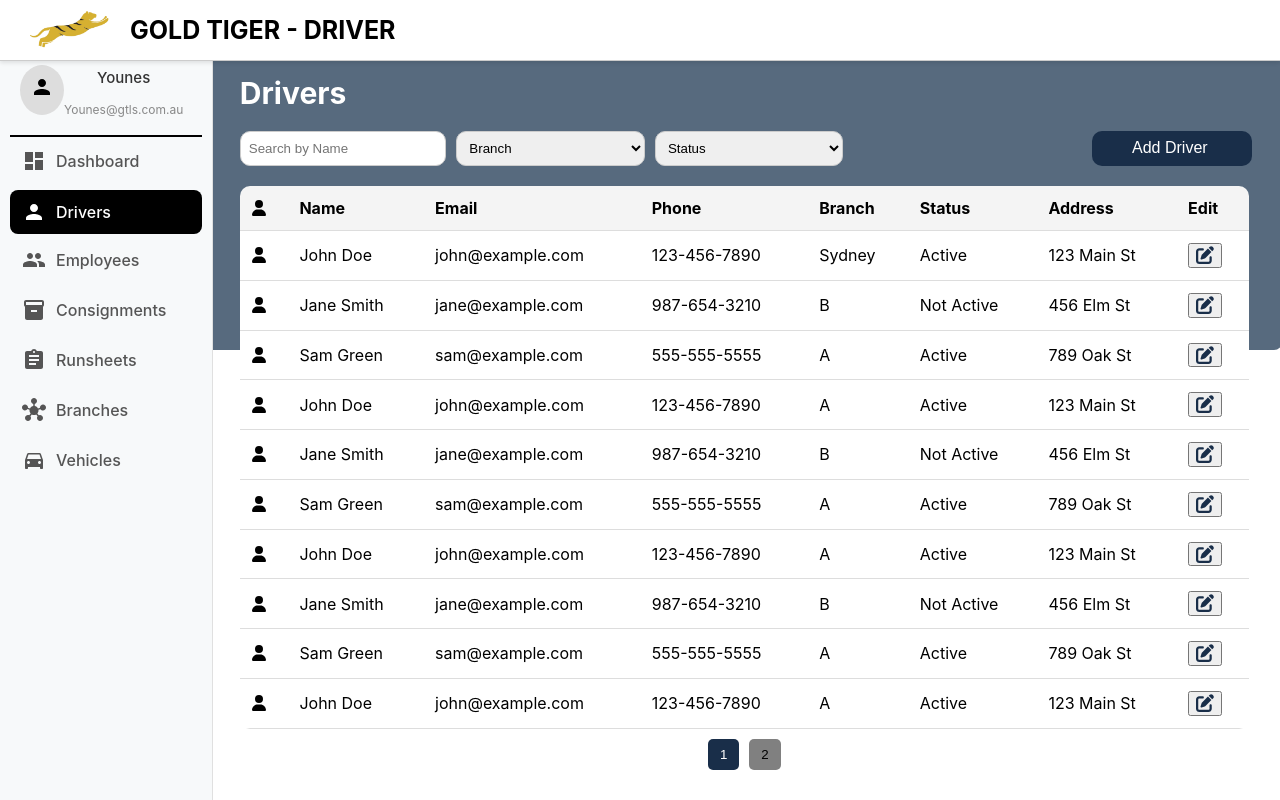
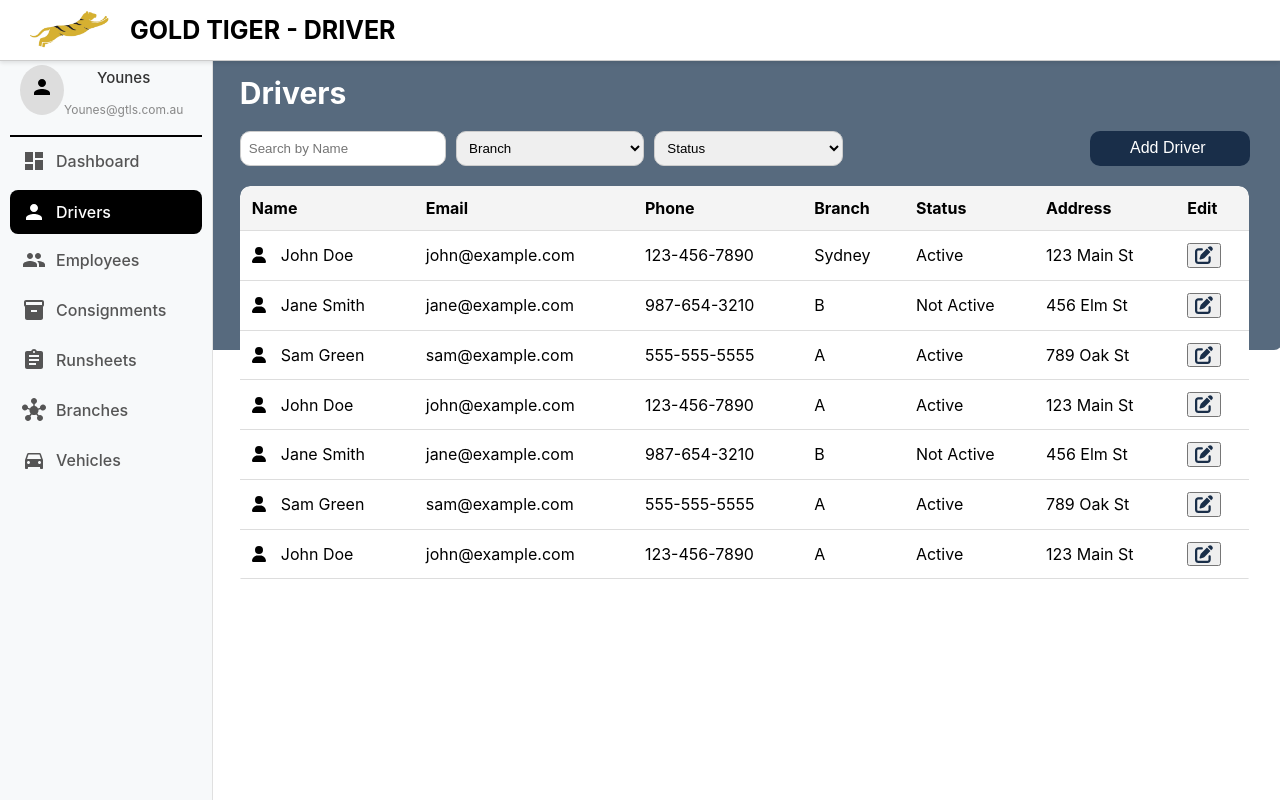
Before and after one commit to 202205670/Admin-Dashboard, a React (Create React App) app: page /drivers in a window 1280 px wide. Built offline with nearby package versions, Linux system fonts and the light colour scheme.

Commit message:
Your commit message

```diff
--- a/src/components/PageWrapper/PageWrapper.css
+++ b/src/components/PageWrapper/PageWrapper.css
@@ -61,7 +61,7 @@
   margin-left: auto;
   white-space: nowrap;
   width: 160px;
-  margin-right: 15px;
+  margin-right: 17px;
   height: 35px;
   padding-right: 10px;
   padding-bottom: 3px;
--- a/src/components/PageWrapper/PageWrapper.jsx
+++ b/src/components/PageWrapper/PageWrapper.jsx
@@ -64,11 +64,12 @@ const PageWrapper = ({
             <select
               value={branch}
               onChange={handleBranchChange} // Trigger branch handler on change
-              className="branchSelect"
+              className={`branchSelect ${branch ? "selected" : ""}`}
             >
-              <option value="" disabled>
+              <option value="" >
                 {placeholders.branch || "Branch"}
               </option>
+
               <option value="Sydney">Sydney</option>
               <option value="Brisbane">Brisbane</option>
               <option value="Melbourne">Melbourne</option>
@@ -80,7 +81,7 @@ const PageWrapper = ({
             <select
               value={status}
               onChange={handleStatusChange} // Trigger status handler on change
-              className="statusSelect"
+              className={`statusSelect ${status ? "selected" : ""}`}
             >
               <option value="" disabled>
                 {placeholders.status || "Status"}
--- a/src/components/Table/TableComponent.css
+++ b/src/components/Table/TableComponent.css
@@ -1,19 +1,19 @@
 /* Container for the table */
 .table-container {
-  padding-left: 20px;
+  margin-left: 20px;
   margin-right: 18px;
-
+  max-height: 400px; /* Set a fixed height to make the table scrollable */
+  overflow-y: auto; /* Enables vertical scrolling within the container */
+  overflow-x: auto; /* Enables horizontal scrolling if needed on smaller screens */
+  border-radius: 10px; /* Matches the table's rounded corners */
 }
 
 /* Table styles */
 .custom-table {
   width: 100%;
   border-collapse: collapse;
-
+  border-radius: 10px;
   overflow: hidden; /* Keep the rounded corners effect */
- border-radius: 10px;
-
-
 }
 
 .custom-table th,
@@ -31,11 +31,25 @@
   background-color: #fff;
 }
 
+/* Table row hover effect */
+.custom-table tr:hover td {
+  background-color: #f1f1f1; /* Light gray on hover */
+}
+
+/* First column with icon and name */
+
+
+
+/* Icon styling */
+.row-icon {
+ padding-right: 15px;
+}
+
+/* Edit icon */
 .edit-icon {
   cursor: pointer;
-  color:#192e49; /* Add a blue color to the FontAwesome edit icon */
+  color: #192e49; /* Add a blue color to the FontAwesome edit icon */
   font-size: 18px; /* Adjust the icon size */
-
 }
 
 /* Pagination styles */
@@ -53,6 +67,12 @@
   cursor: pointer;
   border-radius: 5px;
   margin-bottom: 30px;
+  transition: background-color 0.3s; /* Smooth transition for hover */
+}
+
+.pagination button:hover {
+  background-color: #333; /* Darken color on hover */
+  color: white;
 }
 
 .pagination button.active {
--- a/src/components/Table/TableComponent.jsx
+++ b/src/components/Table/TableComponent.jsx
@@ -1,8 +1,8 @@
 import React, { useState } from 'react';
 import { useNavigate } from 'react-router-dom';
 import { FontAwesomeIcon } from '@fortawesome/react-fontawesome';
-import { faEdit } from '@fortawesome/free-solid-svg-icons'; // Import the edit icon
-import './TableComponent.css'; // Ensure this file exists and is styled correctly
+import { faEdit } from '@fortawesome/free-solid-svg-icons';
+import './TableComponent.css';
 
 const TableComponent = ({ columns, data, editPageUrl, pageSpecificIcons }) => {
   const [currentPage, setCurrentPage] = useState(1);
@@ -38,14 +38,9 @@ const TableComponent = ({ columns, data, editPageUrl, pageSpecificIcons }) => {
       <table className="custom-table">
         <thead>
           <tr>
-            {/* Add icons specific to each page */}
-            {pageSpecificIcons && (
-              <th>
-                <FontAwesomeIcon icon={pageSpecificIcons} />
-              </th>
-            )}
-            {columns.map((column, index) => (
-              <th key={index}>{getColumnLabel(column)}</th>
+            <th>{getColumnLabel(columns[0])}</th> {/* Combined icon and first column header */}
+            {columns.slice(1).map((column, index) => (
+              <th key={index + 1}>{getColumnLabel(column)}</th>
             ))}
             <th>Edit</th>
           </tr>
@@ -54,14 +49,15 @@ const TableComponent = ({ columns, data, editPageUrl, pageSpecificIcons }) => {
           {currentData.length > 0 ? (
             currentData.map((row, index) => (
               <tr key={index}>
-                {/* If icons specific to page exist, render them in the first cell */}
-                {pageSpecificIcons && (
-                  <td>
-                    <FontAwesomeIcon icon={pageSpecificIcons} />
-                  </td>
-                )}
-                {columns.map((column, colIndex) => (
-                  <td key={colIndex}>{row[getColumnKey(column)]}</td>
+                <td className="icon-cell">
+                  {/* Render the page-specific icon alongside the first column data */}
+                  {pageSpecificIcons && (
+                    <FontAwesomeIcon icon={pageSpecificIcons} className="row-icon" />
+                  )}
+                  {row[getColumnKey(columns[0])]} {/* First column data */}
+                </td>
+                {columns.slice(1).map((column, colIndex) => (
+                  <td key={colIndex + 1}>{row[getColumnKey(column)]}</td>
                 ))}
                 <td>
                   <button onClick={() => handleEdit(row.id)}>
@@ -72,7 +68,7 @@ const TableComponent = ({ columns, data, editPageUrl, pageSpecificIcons }) => {
             ))
           ) : (
             <tr>
-              <td colSpan={columns.length + (pageSpecificIcons ? 2 : 1)} style={{ textAlign: 'center' }}>
+              <td colSpan={columns.length + 1} style={{ textAlign: 'center' }}>
                 No data available
               </td>
             </tr>
```
